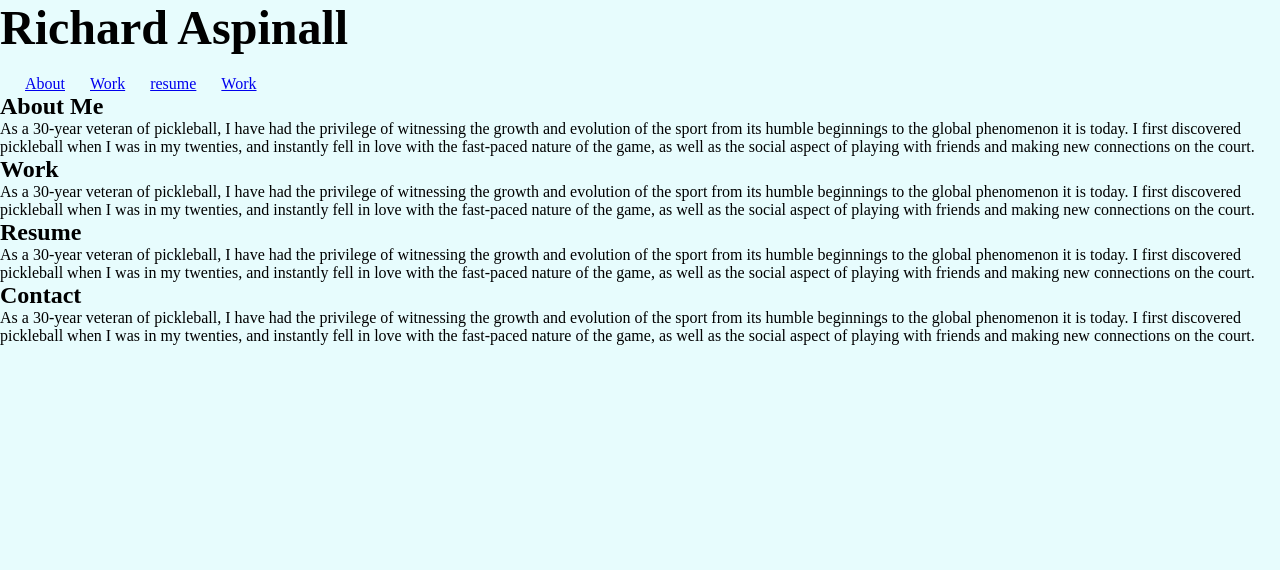
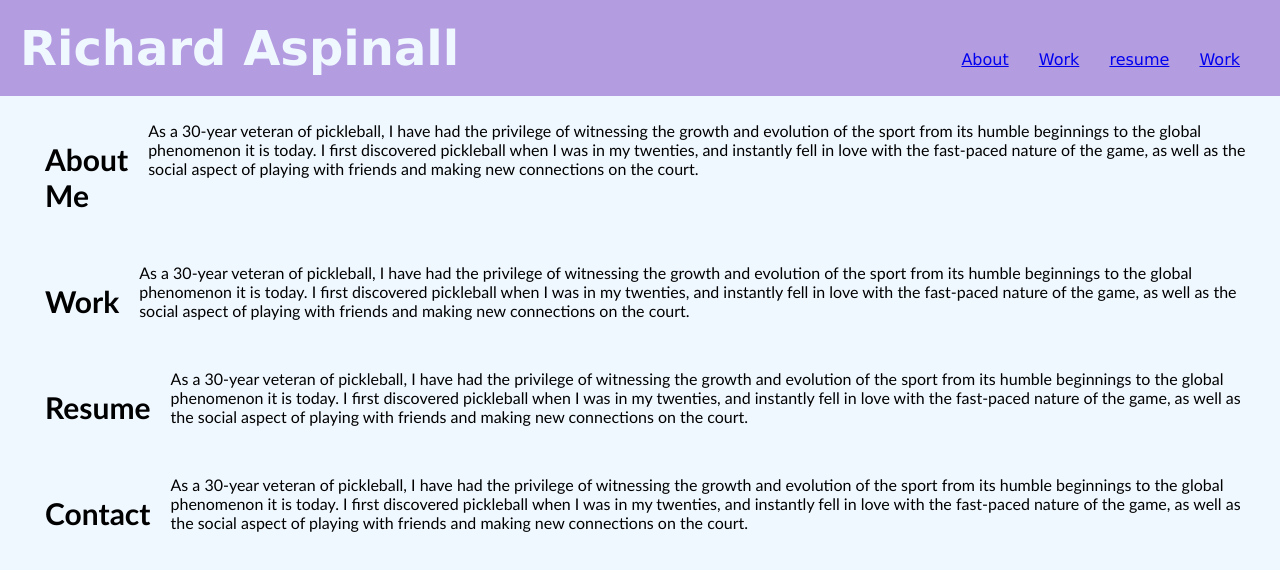
Before and after one commit to rikilega/Portfolio, a plain HTML site: page index.html in a window 1280 px wide. Drawn offline with Linux system fonts and the light colour scheme.

Commit message:
added style to main section

```diff
--- a/assets/stylesheet/style.css
+++ b/assets/stylesheet/style.css
@@ -1,6 +1,5 @@
 /*general style*/
 * {
-
     box-sizing: border-box;
     padding: 0;
     margin: 0;
@@ -10,20 +9,52 @@ body {
     background-color: rgb(231, 252, 253);
 }
 
+header {
+    padding: 20px;
+    font-family: 'Lucida Sans', 'Lucida Sans Regular', 'Lucida Grande', 'Lucida Sans Unicode', Geneva, Verdana, sans-serif;
+    background-color: rgba(177, 151, 224, 0.945);
+    color:aliceblue;
+}
+
 header h1 {
-    flex: 0 1 auto;
+    display: inline-block;
     font-size: 48px;
-    margin: 0;
-    white-space: nowrap;
+}
+
+header nav {
+    margin-right: 20px;
+    padding-top: 30px;
+    float: right;
+    font-family:'Gill Sans', 'Gill Sans MT', Calibri, 'Trebuchet MS', sans-serif
+    font-size: 18px;
 }
 
 header nav ul {
-    display: flex;
-    list-style: none;
-    margin: 0;
-    padding-top: 20px;
+    list-style: none
+    margin-left: 25px
 }
 
 header nav ul li {
-    margin-left: 25px
+    display: inline-block;
+    margin-left: 25px;
 }
+
+main {
+    display: flex;
+    justify-content: space-between;
+    padding: 25px;
+    flex-wrap: wrap;
+    font-family: 'Trebuchet MS', 'Lucida Sans Unicode', 'Lucida Grande', 'Lucida Sans', Arial, sans-serif;
+    background-color:aliceblue
+}
+
+section {
+    display: flex;
+    flex-direction: row;
+    margin-bottom: 30px;
+}
+
+section h2 {
+    font-size: 30px;
+    margin: 20px;
+}
```
